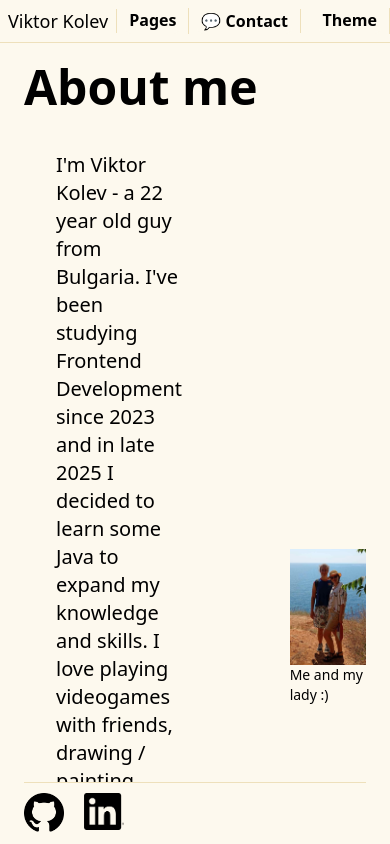
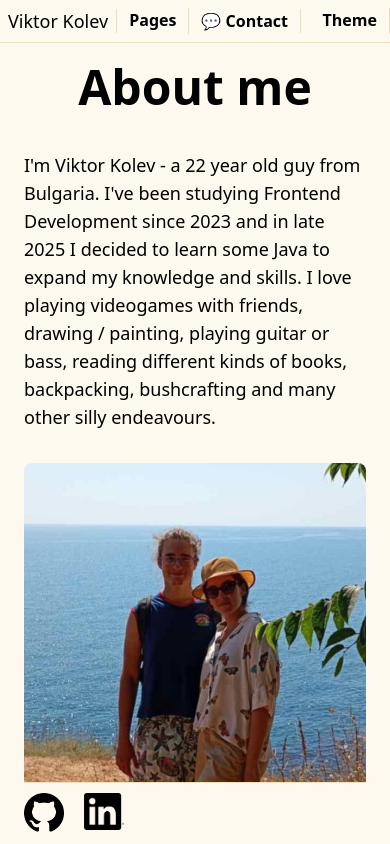
Before and after one commit to smithy773/ViktorKolevDev-frontend, a React (Vite) app: page /about in a window 390 px wide. Built offline with nearby package versions, Linux system fonts and the light colour scheme.

Commit message:
Add responsive styling to About page

```diff
--- a/src/components/Helpers/PageCont/PageCont.tsx
+++ b/src/components/Helpers/PageCont/PageCont.tsx
@@ -2,7 +2,7 @@ function PageCont(props: any) {
   return (
     <div className="overflow-hidden max-w-full max-h-full w-full h-full">
       <div className="w-full h-full overflow-y-scroll box-content pr-5">
-        <section>
+        <section className="pageCont-title">
           {props.title == "none" ? (
             ""
           ) : (
--- a/src/components/Pages/About/About.tsx
+++ b/src/components/Pages/About/About.tsx
@@ -17,8 +17,8 @@ function About() {
   return (
     <PageCont title="About me" description="none">
       <div>
-        <section className="flex gap-25 items-center">
-          <p className="w-md ml-8 text-xl">
+        <section className="about-desc flex gap-8">
+          <p className="w-full text-xl">
             I'm Viktor Kolev - a{" "}
             {new Date().getMonth() >= 6 && new Date().getDate() >= 7
               ? new Date().getFullYear() - 2003
@@ -32,7 +32,7 @@ function About() {
           <div className="flex flex-col items-center">
             <img
               src="/imgs/me and bubka.jpg"
-              className="h-auto w-3xs"
+              className="h-auto pageCont-img rounded-lg object-cover"
               alt="Me and my lady"
               title="A pic of me and my lady"
             />
--- a/src/index.css
+++ b/src/index.css
@@ -138,6 +138,13 @@ html[data-theme="dark"] .project-item-link:hover {
   color: var(--color-text);
 }
 
+/* about description - responsive */
+
+.about-desc {
+  display: flex;
+  align-items: center;
+}
+
 /* THEME BUTTONS */
 
 .theme-btn {
--- a/src/responsive-index.css
+++ b/src/responsive-index.css
@@ -127,7 +127,26 @@
   }
 }
 
+@media (min-width: 45.625rem) {
+  .about-desc {
+    gap: calc(var(--spacing) * 25);
+    align-items: center;
+  }
+
+  .about-desc > p {
+    margin-left: calc(var(--spacing) * 8);
+  }
+}
+
 @media (max-width: 45.563rem) {
+  .pageCont-title {
+    text-align: center;
+  }
+
+  .pageCont-img {
+    width: var(--container-sm);
+  }
+
   .navLinkMenuMobile-container {
     display: flex;
     flex-direction: column;
@@ -137,6 +156,17 @@
 
   .navlinkmenu-container {
     display: none;
+  }
+
+  .about-desc {
+    flex-direction: column;
+  }
+}
+
+@media (max-width: 31rem) {
+  .about-desc > p {
+    font-size: var(--text-lg);
+    line-height: var(--tw-leading, var(--text-lg--line-height));
   }
 }
 
```
